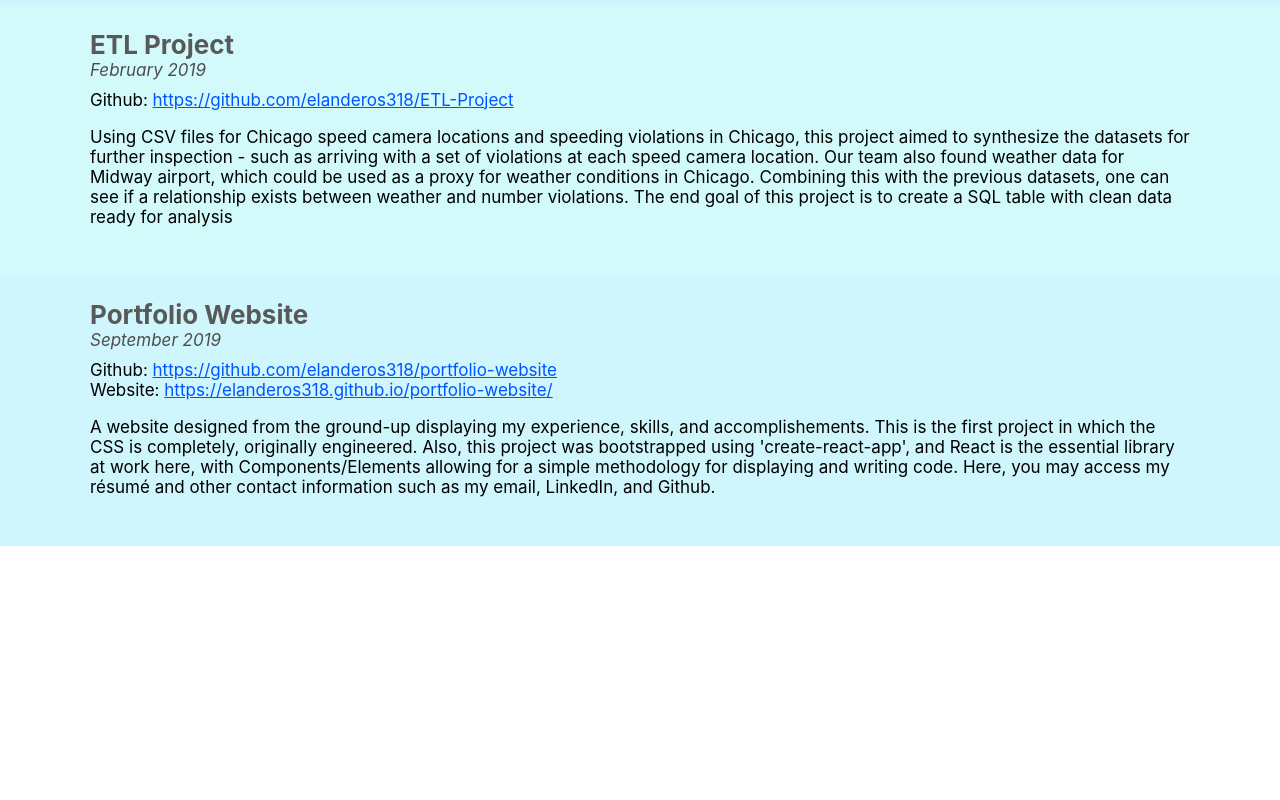
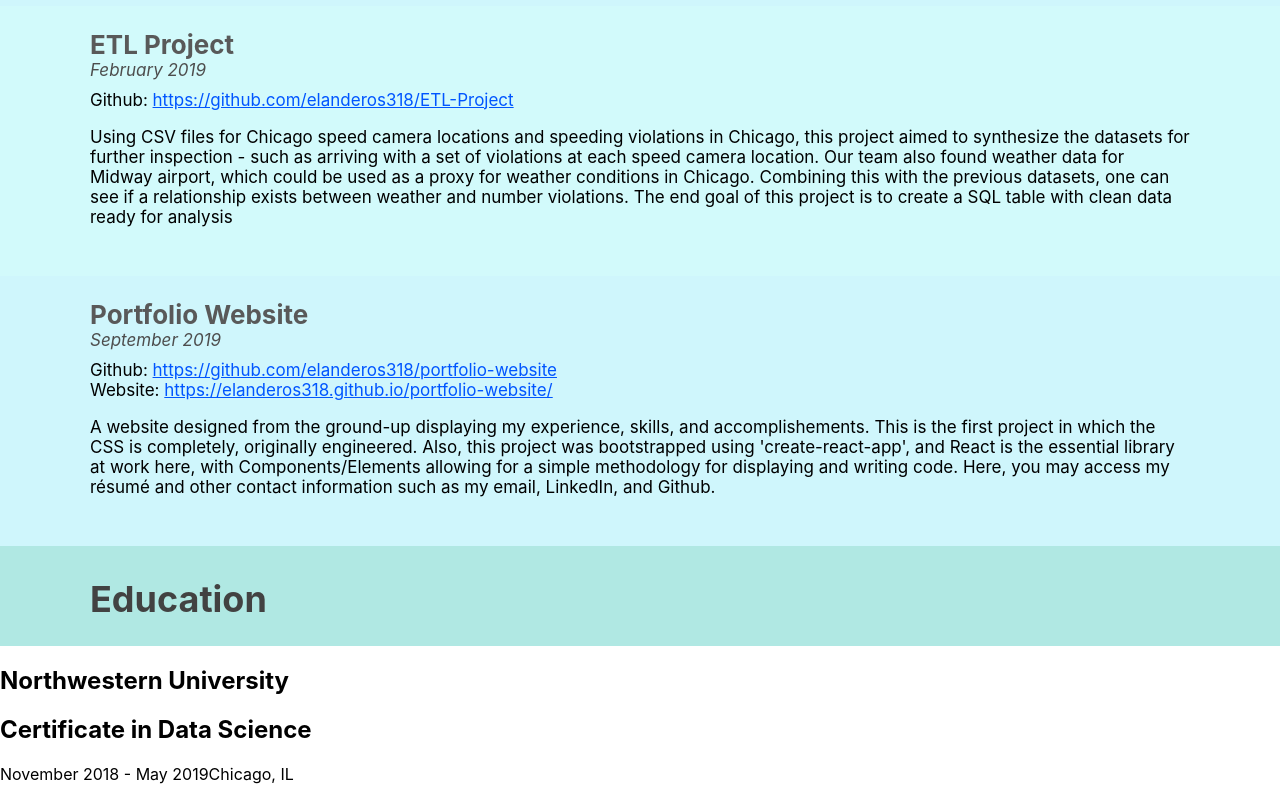
Before and after one commit to elanderos318/portfolio-website, a React (Create React App) app: page / in a window 1280 px wide. Shown: the part 2974-3774 px from the top of the page. Before the commit the page ends 3520 px from the top, so only its background shows below. Built offline with nearby package versions, Linux system fonts and the light colour scheme.

Commit message:
added Education component, first eduction section, no css

```diff
--- a/src/App.js
+++ b/src/App.js
@@ -3,6 +3,7 @@ import './App.css';
 import header from './header.json';
 import work from './work.json';
 import projects from './projects.json';
+import education from './education.json';
 
 import profile from './profile.jpg';
 import images from './images.js';
@@ -212,30 +213,30 @@ function Projects() {
 }
 
 function Education() {
-  const workList = work;
+  const educationList = education;
 
-  const workElements = workList.map((job, i) => {
+  const educationElements = educationList.map((item, i) => {
 
     let containerClass;
 
     if ((i % 2) === 0) {
-      containerClass = "job-container job-even";
+      containerClass = "education-container education-even";
     } else {
-      containerClass = "job-container job-odd";
+      containerClass = "education-container education-odd";
     }
 
     return (
       <div className={containerClass}>
-        <div className = "job-content">
-          <div className="job-header">
-            <h2 className="job-title">{job.title}</h2>
-            <h2 className="job-company">{job.company}</h2>
+        <div className = "education-content">
+          <div className="education-header">
+            <h2 className="education-institution">{item.institution}</h2>
+            <h2 className="education-product">{item.product}</h2>
           </div>
-          <div className="job-sub-header">
-            <span className="job-date">{job["start-date"]} - {job["end-date"]}</span><span className="job-location">{job.location}</span>
+          <div className="education-sub-header">
+            <span className="education-date">{item["start-date"]} - {item["end-date"]}</span><span className="education-location">{item.location}</span>
           </div>
-          <div className="job-description">
-            <p>{job.description}</p>
+          <div className="education-description">
+            <p>{item.description}</p>
           </div>
         </div>
       </div>
@@ -243,7 +244,7 @@ function Education() {
   })
 
   return (
-    <div className="job-body">{workElements}</div>
+    <div className="education-body">{educationElements}</div>
   );
 }
 
@@ -274,6 +275,12 @@ class App extends React.Component {
 
         <Projects />
 
+        <Break
+          title="Education"
+        />
+
+        <Education />
+
       </div>
 
 
--- a/src/education.json
+++ b/src/education.json
@@ -0,0 +1,10 @@
+[
+    {
+        "institution": "Northwestern University",
+        "product": "Certificate in Data Science",
+        "start-date": "November 2018",
+        "end-date": "May 2019",
+        "location": "Chicago, IL",
+        "description": ""
+    }
+]
```
